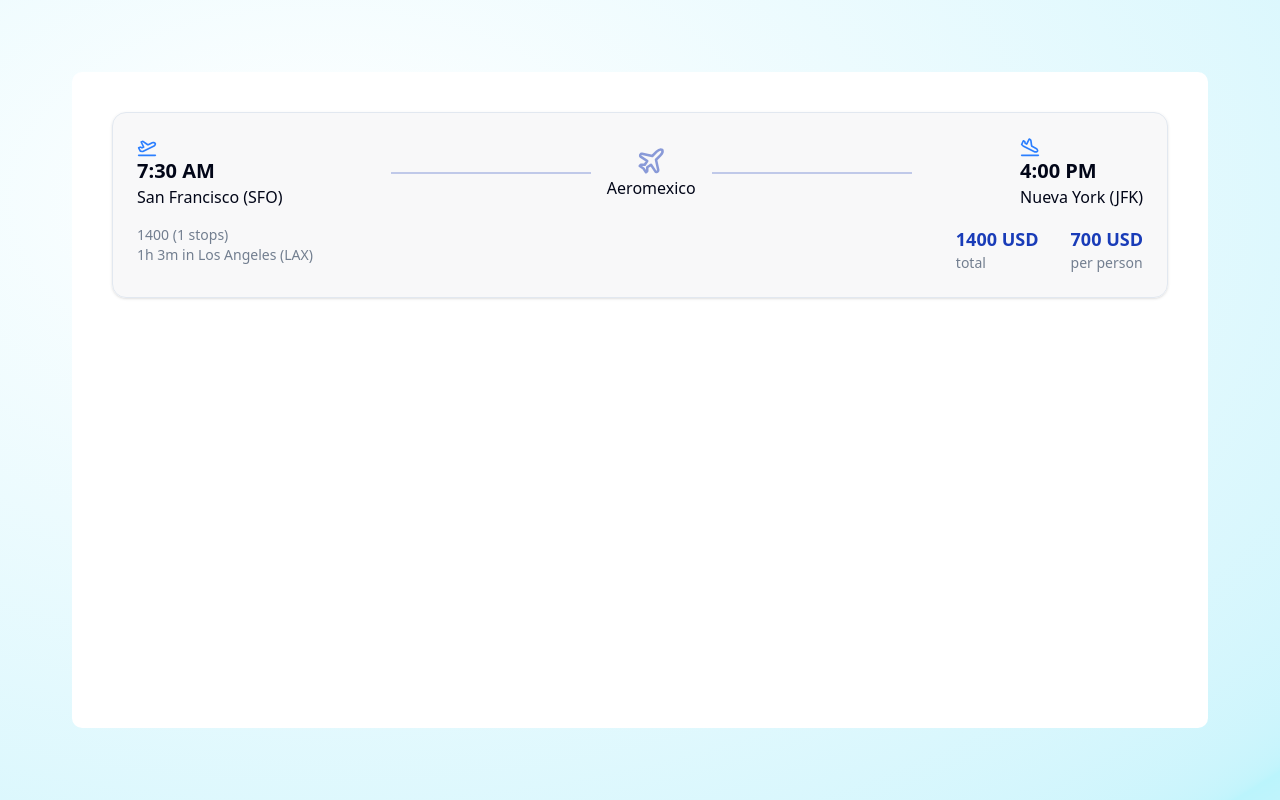
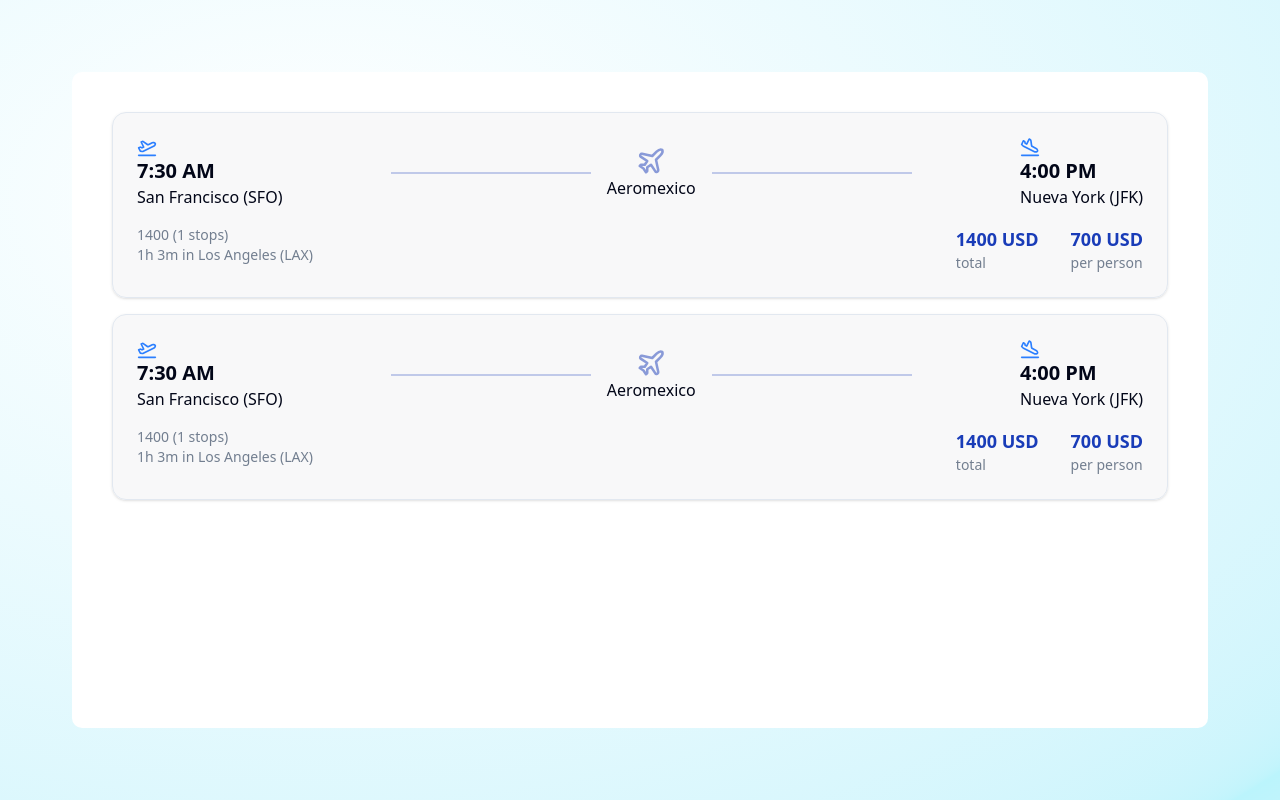
Before and after one commit to Vane-Arellano/flight-search, a Next.js app: page /results in a window 1280 px wide. Built offline with nearby package versions, Linux system fonts and the light colour scheme.

Commit message:
iterate through flight results

```diff
--- a/app/results/_components/list-flights.tsx
+++ b/app/results/_components/list-flights.tsx
@@ -1,11 +1,18 @@
 import { FlightComponent } from "./flight-component"
-import { demoFlight } from "../_consts/flight"
+import { demoFlights } from "../_consts/flight"
+import { Flight } from "./flight-component"
 
 export const FlightList = () => {
 
     return (
         <div className="p-10 h-full bg-white rounded-lg">
-            <FlightComponent flight={demoFlight} />
+            {
+                demoFlights.map((flight: Flight, index: number) => (
+                    <div key={index} className="mb-4">
+                        <FlightComponent flight={flight} />
+                    </div>
+                ))
+            }
         </div>
     )
 
--- a/app/results/_consts/flight.ts
+++ b/app/results/_consts/flight.ts
@@ -1,6 +1,7 @@
 import { Flight } from "../_components/flight-component";
 
-export const demoFlight: Flight = {
+export const demoFlights: Flight[] = [
+    {
         deperture_city: "San Francisco",
         deperture_code: "(SFO)",
         deperture_time: "7:30 AM",
@@ -19,4 +20,25 @@
             stop_time: "1h 3m",
             stop_airport: "Los Angeles (LAX)"
         }]
-}
+    },
+    {
+        deperture_city: "San Francisco",
+        deperture_code: "(SFO)",
+        deperture_time: "7:30 AM",
+        deperture_day: "10-02-2025",
+        arraival_city: "Nueva York",
+        arraival_code: "(JFK)",
+        arraival_time: "4:00 PM",
+        arraival_day: "10-02-2025",
+        airline: "Aeromexico",
+        total_price: "1400",
+        currency: "USD",
+        price_per_person: "700",
+        number_stops: 1,
+        total_time: "8h 17m",
+        stops: [{
+            stop_time: "1h 3m",
+            stop_airport: "Los Angeles (LAX)"
+        }]
+    },
+]
```
Lines whose indentation alone changed are shown as unchanged.
